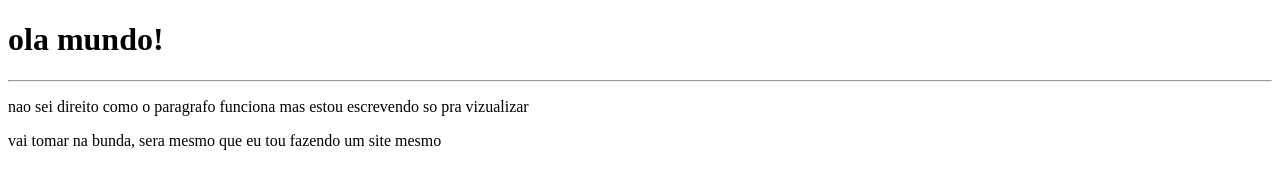
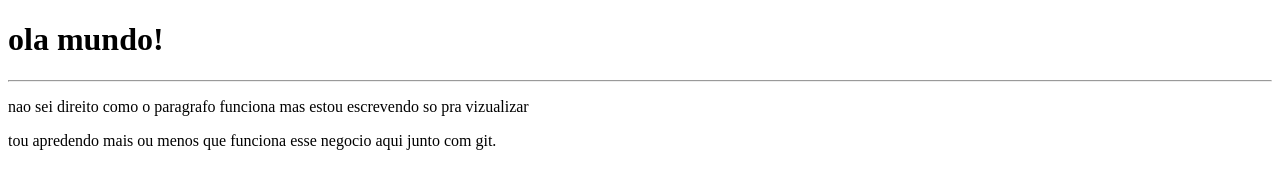
Before and after one commit to darlansd/rep-html-e-css, a plain HTML site: page index.html in a window 1280 px wide. Drawn offline with Linux system fonts and the light colour scheme.

Commit message:
acho que ja pequei a manha

```diff
--- a/index.html
+++ b/index.html
@@ -9,6 +9,6 @@
     <h1>ola mundo!</h1>
     <hr>
     <p>nao sei direito como o paragrafo funciona mas estou escrevendo so pra vizualizar</p>
-    <p>vai tomar na bunda, sera mesmo que eu tou fazendo um site mesmo</p>
+    <p>tou apredendo mais ou menos que funciona esse negocio aqui junto com git.</p>
 </body>
 </html>
```
